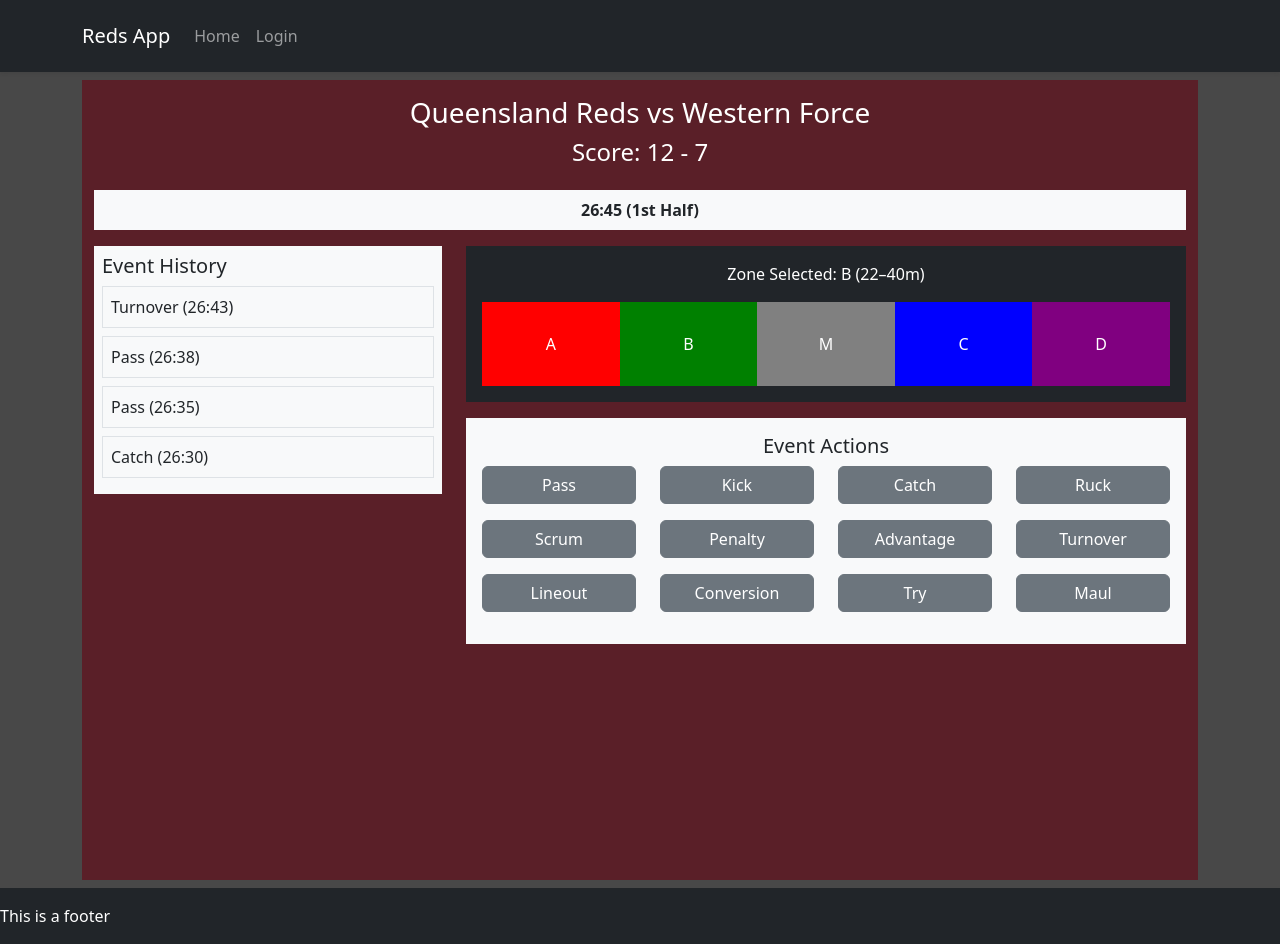
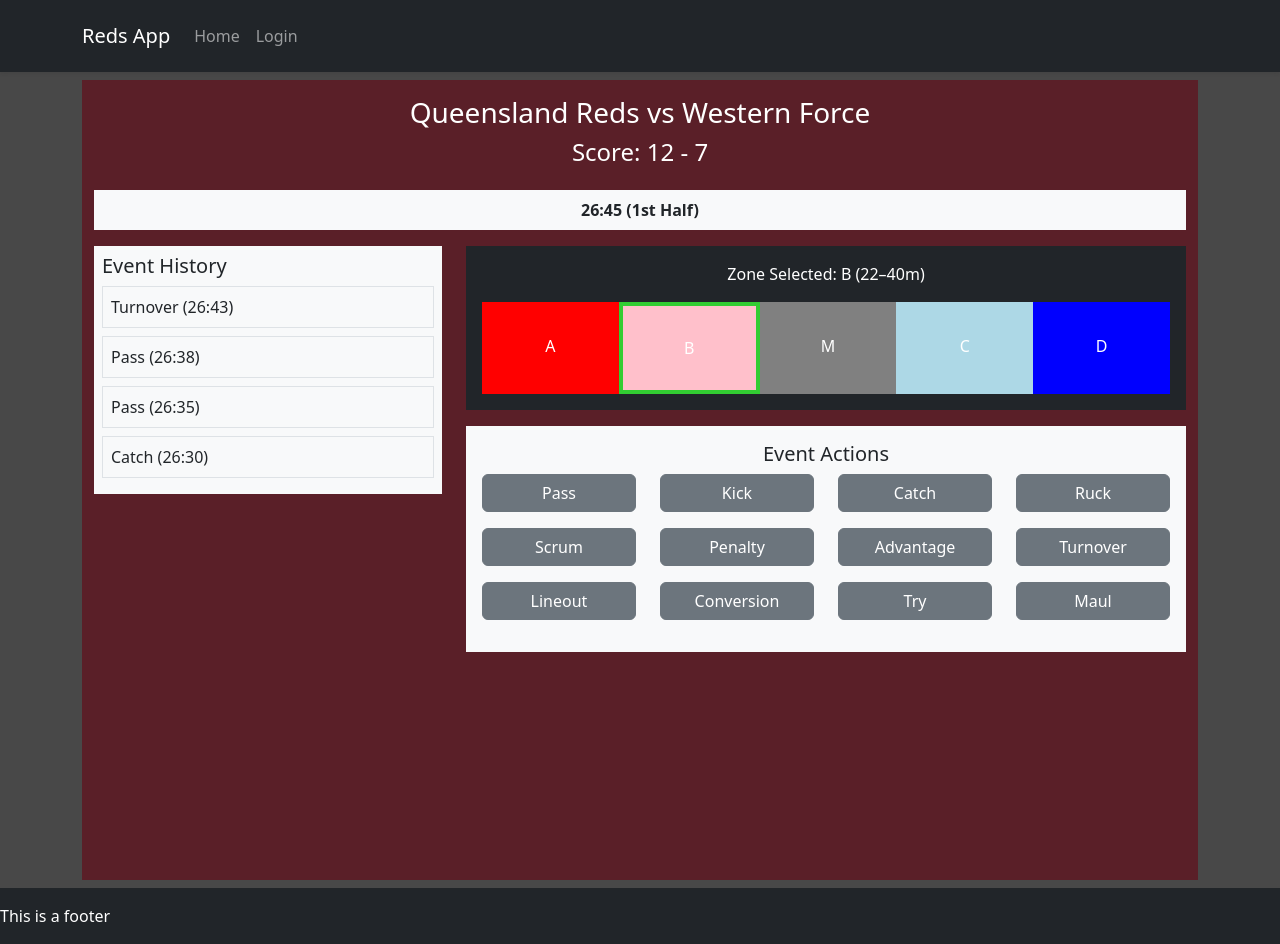
Before and after one commit to VmiteOCE/IFB398-T125, a React (Vite) app: page /event in a window 1280 px wide. Built offline with nearby package versions, Linux system fonts and the light colour scheme.

Commit message:
Add selecting zone that is highlighted and title changes with zone

```diff
--- a/src/pages/EventCapture.jsx
+++ b/src/pages/EventCapture.jsx
@@ -1,10 +1,29 @@
 
 import { Container, Row, Col, Button } from "react-bootstrap";
+import { useState } from "react";
 
 function EventCapture() {
+  const [selectedZone, setSelectedZone] = useState("B");
+
+  const zones = [
+    { label: "A", color: "red", text: "(0–22m)" },
+    { label: "B", color: "pink", text: "(22–40m)" },
+    { label: "M", color: "gray", text: "(Midfield)" },
+    { label: "C", color: "lightblue", text: "(60–72m)" },
+    { label: "D", color: "blue", text: "(72–94m)" },
+  ];
+
+  const currentZone = zones.find((z) => z.label === selectedZone);
+
   return (
-    <Container fluid style={{ backgroundColor: "#5a1f28", minHeight: "100vh", color: "white" }}>
-
+    <Container
+      fluid
+      style={{
+        backgroundColor: "#5a1f28",
+        minHeight: "100vh",
+        color: "white",
+      }}
+    >
       {/* HEADER */}
       <div className="p-3 text-center">
         <h3>Queensland Reds vs Western Force</h3>
@@ -17,31 +36,54 @@ function EventCapture() {
       </div>
 
       <Row className="mt-3">
-
         {/* LEFT: EVENT HISTORY */}
         <Col md={4}>
           <div className="bg-light text-dark p-2">
             <h5>Event History</h5>
 
-            <div className="p-2 border mb-2">Turnover (26:43)</div>
-            <div className="p-2 border mb-2">Pass (26:38)</div>
-            <div className="p-2 border mb-2">Pass (26:35)</div>
-            <div className="p-2 border mb-2">Catch (26:30)</div>
+            <div className="p-2 border mb-2">
+              Turnover (26:43)
+            </div>
+            <div className="p-2 border mb-2">
+              Pass (26:38)
+            </div>
+            <div className="p-2 border mb-2">
+              Pass (26:35)
+            </div>
+            <div className="p-2 border mb-2">
+              Catch (26:30)
+            </div>
           </div>
         </Col>
 
         {/* RIGHT: ACTION + ZONES */}
         <Col md={8}>
+          {/* ✅ ZONE SELECTOR */}
+          <div className="p-3 text-center bg-dark text-white">
+            <p>
+              Zone Selected: {currentZone.label} {currentZone.text}
+            </p>
 
-          {/* ZONE SELECTOR */}
-          <div className="p-3 text-center bg-dark">
-            <p>Zone Selected: B (22–40m)</p>
             <div style={{ display: "flex" }}>
-              <div style={{ flex: 1, background: "red", padding: 30 }}>A</div>
-              <div style={{ flex: 1, background: "green", padding: 30 }}>B</div>
-              <div style={{ flex: 1, background: "gray", padding: 30 }}>M</div>
-              <div style={{ flex: 1, background: "blue", padding: 30 }}>C</div>
-              <div style={{ flex: 1, background: "purple", padding: 30 }}>D</div>
+              {zones.map((zone) => (
+                <div
+                  key={zone.label}
+                  onClick={() => setSelectedZone(zone.label)}
+                  style={{
+                    flex: 1,
+                    background: zone.color,
+                    padding: 30,
+                    cursor: "pointer",
+                    border:
+                      selectedZone === zone.label
+                        ? "4px solid limegreen"
+                        : "2px solid transparent",
+                    transition: "all 0.2s ease",
+                  }}
+                >
+                  {zone.label}
+                </div>
+              ))}
             </div>
           </div>
 
@@ -53,7 +95,7 @@ function EventCapture() {
               {[
                 "Pass", "Kick", "Catch", "Ruck",
                 "Scrum", "Penalty", "Advantage", "Turnover",
-                "Lineout", "Conversion", "Try", "Maul"
+                "Lineout", "Conversion", "Try", "Maul",
               ].map((action, i) => (
                 <Col xs={6} md={3} key={i} className="mb-3">
                   <Button variant="secondary" className="w-100">
@@ -63,11 +105,8 @@ function EventCapture() {
               ))}
             </Row>
           </div>
-
         </Col>
-
       </Row>
-
     </Container>
   );
 }
```
